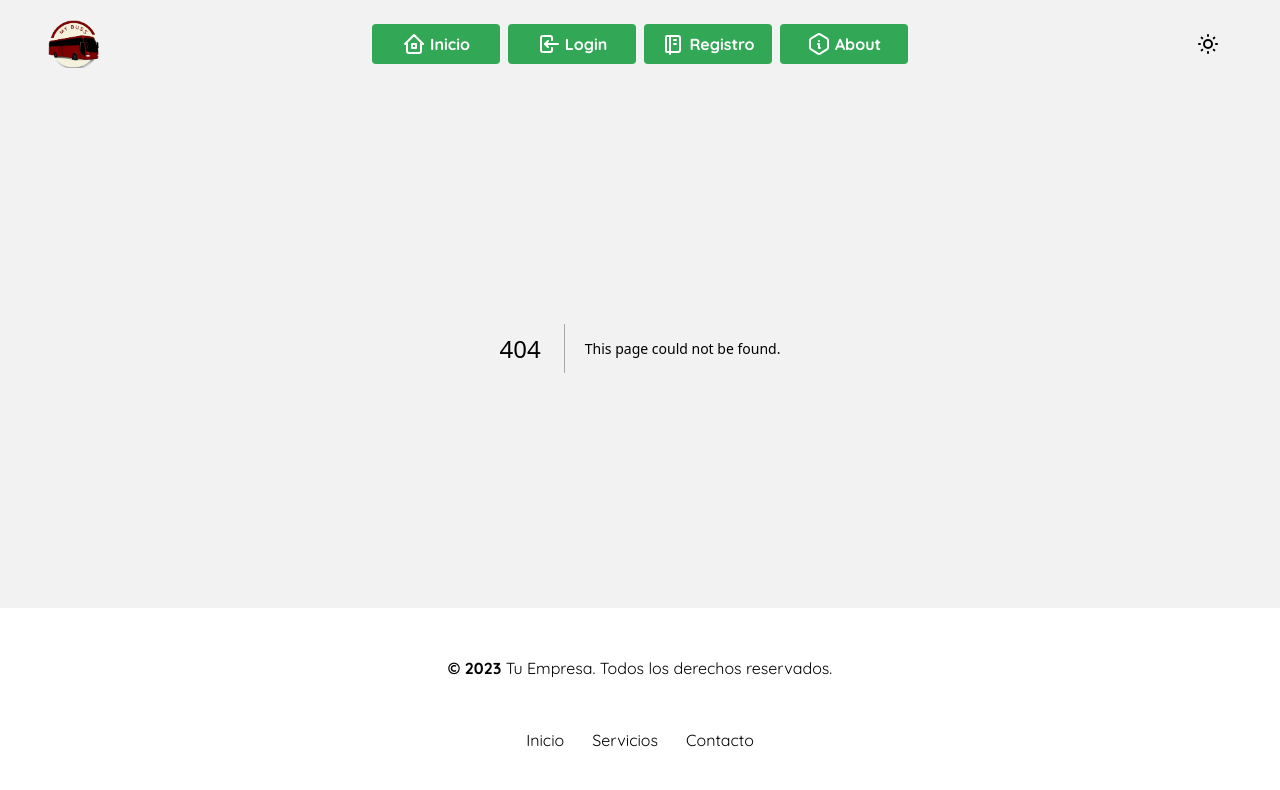
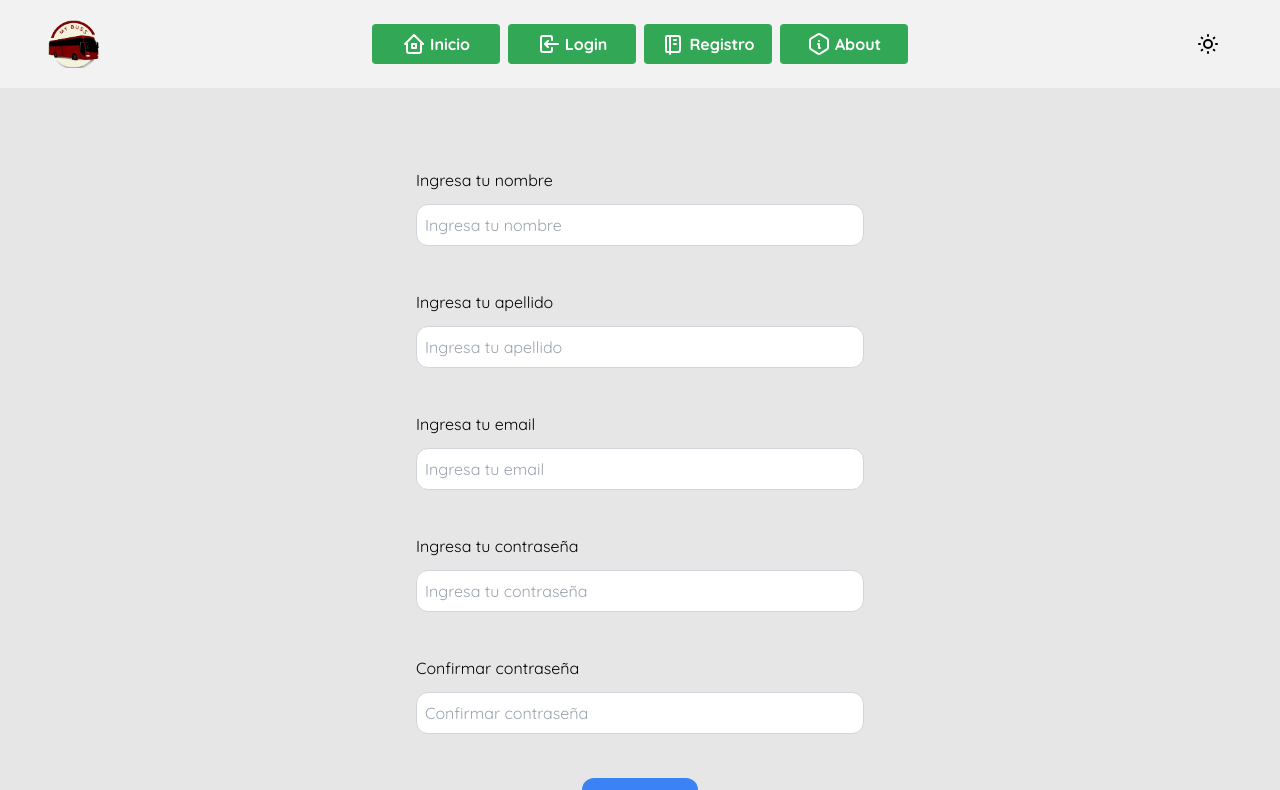
Before and after one commit to Montes01/my-buss, a Next.js app: page /Register in a window 1280 px wide. Before the commit this address had no page. Shown: the top 790 px of the page. Built offline with nearby package versions, Linux system fonts and the light colour scheme.

Commit message:
added register part and Input component

```diff
--- a/app/Home/Login/page.tsx
+++ b/app/Home/Login/page.tsx
@@ -18,8 +18,9 @@ export default function login() {
     console.log(id, password);
   };
   return (
-    <div className="relative rounded-xl w-[30rem] h-auto py-20 backdrop-brightness-90 px-12 text-white flex flex-col gap-12 backdrop-blur-3xl justify-center items-center">
-      <h3 className="font-extrabold text-3xl uppercase">Bienvenido de nuevo</h3>
+    <div className="relative rounded-xl w-[30rem]  h-auto py-20 backdrop-brightness-90 px-12
+     text-white flex flex-col gap-12 backdrop-blur-3xl justify-center items-center">
+      <h3 className="font-extrabold sm:text-3xl uppercase text-lg">Bienvenido de nuevo</h3>
       <form
         onSubmit={handleSubmit}
         action=""
--- a/app/Home/layout.tsx
+++ b/app/Home/layout.tsx
@@ -1,5 +1,5 @@
-import Services from "../components/Services";
-import Slider from "../components/Slider";
+import Services from "../Components/Services";
+import Slider from "../Components/Slider";
 
 interface Props {
   children: React.ReactNode;
@@ -8,7 +8,7 @@ interface Props {
 const layout = ({ children }: Props) => {
   return (
     <div className="flex w-full flex-col">
-      <section className="flex w-full h-auto relative overflow-hidden md:px-5">
+      <section className="flex w-full h-auto relative overflow-hidden md:px-5 lg:h-[55rem]">
         <section className="w-full rounded-xl absolute h-full ">
           <Slider />
         </section>
--- a/app/Home/page.tsx
+++ b/app/Home/page.tsx
@@ -1,5 +1,5 @@
-import NavIcon from "@/app/components/NavIcon";
-import Services from "@/app/components/Services";
+import NavIcon from "@/app/Components/NavIcon";
+import Services from "@/app/Components/Services";
 import { PrincipalMessage, ProjectName } from "@/app/lib/Constants";
 import {
   IconPhone,
--- /dev/null
+++ b/app/Register/page.tsx
@@ -0,0 +1,51 @@
+"use client";
+import Link from "next/link";
+import { Input } from "@/app/components/Input";
+
+export default function Register() {
+  return (
+    <main className="w-full px-7 gap-12 backdrop-brightness-95 h-full py-20 flex flex-col items-center">
+      <form className="max-w-md mx-auto flex flex-col w-full items-center gap-7">
+        <Input
+          required={true}
+          type="text"
+          name="name"
+          label="Ingresa tu nombre"
+        />
+        <Input
+          required={false}
+          type="text"
+          name="lastname"
+          label="Ingresa tu apellido"
+        />
+        <Input
+          required={true}
+          type="email"
+          name="email"
+          label="Ingresa tu email"
+        />
+        <Input
+          required
+          type="password"
+          name="password"
+          label="Ingresa tu contraseña"
+        />
+        <Input
+          required={true}
+          type="password"
+          name="password2"
+          label="Confirmar contraseña"
+        />
+        <button
+          type="submit"
+          className="bg-blue-500 text-white px-4 py-2 rounded-xl"
+        >
+          Registrarse
+        </button>
+      </form>
+      <Link href="/Register/Driver" className="text-primary-c">
+        ¿Quieres trabajar con nosotros?
+      </Link>
+    </main>
+  );
+}
--- a/app/components/Header.tsx
+++ b/app/components/Header.tsx
@@ -2,14 +2,22 @@ import ThemeButton from "./ThemeButton";
 import Image from "next/image";
 import SideBar from "./SideBar";
 import HeaderNav from "./HeaderNav";
+import Link from "next/link";
 
 export default function Header() {
   return (
     <header
-    className={`flex justify-between items-center py-5 w-full px-12 md:sticky top-0 left-0 z-20 bg-inherit`}>
-      <a className="h-12 w-12 flex-grow basis-0 " href="/Home/Start">
-        <Image src="/Images/logo.png" width={500} height={500} alt="logo" className="h-full w-auto hover:scale-110 transition-transform   " />
-      </a>
+      className={`flex justify-between items-center py-5 w-full px-12 md:sticky top-0 left-0 z-20 bg-inherit`}
+    >
+      <Link className="h-12 w-12 flex-grow basis-0 " href="/Home">
+        <Image
+          src="/Images/logo.png"
+          width={500}
+          height={500}
+          alt="logo"
+          className="h-full w-auto hover:scale-110 transition-transform   "
+        />
+      </Link>
       <nav className="hidden md:block">
         <HeaderNav />
       </nav>
--- a/app/components/HeaderNav.tsx
+++ b/app/components/HeaderNav.tsx
@@ -1,21 +1,23 @@
+import NavButton from "./NavButton";
 import {
   IconHome2,
   IconLogin,
   IconNotebook,
   IconInfoHexagon,
 } from "@tabler/icons-react";
-import NavButton from "./NavButton";
 import x from "@/app/global.module.css";
 export default function HeaderNav() {
   return (
-    <ul className={`flex justify-center w-full gap-2 flex-col md:flex-row  ${x.noScroll}`}>
+    <ul
+      className={`flex justify-center w-full gap-2 flex-col md:flex-row  ${x.noScroll}`}
+    >
       <NavButton label="Inicio" href="/Home">
         <IconHome2 />
       </NavButton>
       <NavButton label="Login" href="/Home/Login">
         <IconLogin />
       </NavButton>
-      <NavButton label="Registro" href="#">
+      <NavButton label="Registro" href="/Register">
         <IconNotebook />
       </NavButton>
       <NavButton label="About" href="#">
--- /dev/null
+++ b/app/components/Input.tsx
@@ -0,0 +1,25 @@
+type InputComponentProps = {
+  label: string;
+  name: string;
+  type: string;
+  required: boolean;
+};
+
+export const Input = ({ label, name, type, required }: InputComponentProps) => {
+  return (
+    <div className="flex flex-col gap-1 w-full">
+      <label htmlFor={name} className="block mb-2">
+        {label}
+      </label>
+      <input
+        type={type}
+        required={required}
+        autoComplete="off"
+        id={name}
+        placeholder={label}
+        name={name}
+        className="w-full mb-4 p-2 border border-gray-300 rounded-xl text-black"
+      />
+    </div>
+  );
+};
--- a/app/layout.tsx
+++ b/app/layout.tsx
@@ -1,8 +1,8 @@
 import type { Metadata } from "next";
 import { Quicksand } from "next/font/google";
 import "./globals.css";
-import Header from "./components/Header";
-import Footer from "./components/Footer";
+import Header from "./Components/Header";
+import Footer from "./Components/Footer";
 
 export const metadata: Metadata = {
   title: "My-buss",
--- a/app/page.tsx
+++ b/app/page.tsx
@@ -1,7 +1,7 @@
 "use client";
 export default function Home() {
   if (location) {
-    location.href = "/Home/Start";
+    location.href = "/Home";
   }
   return <></>;
 }
```
Also changed, not shown: app/lib/declarations.d.ts (added).
